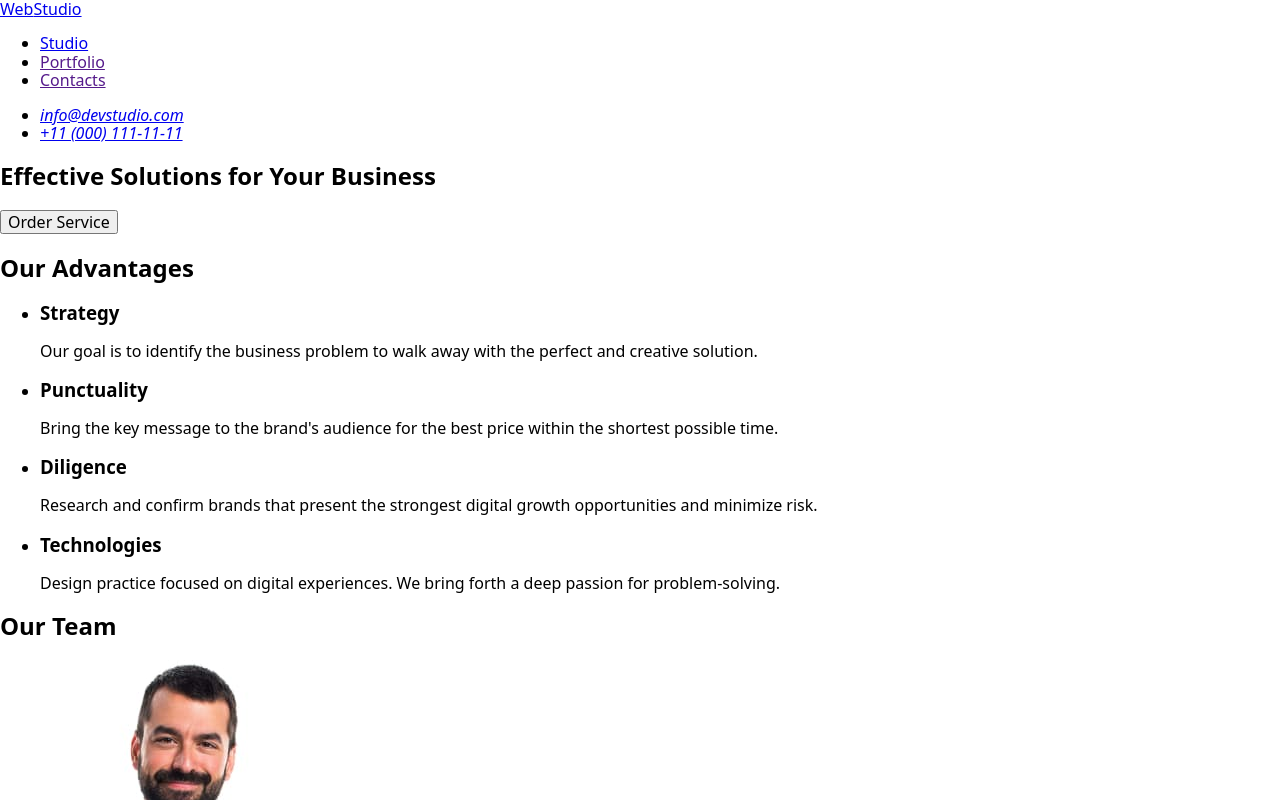
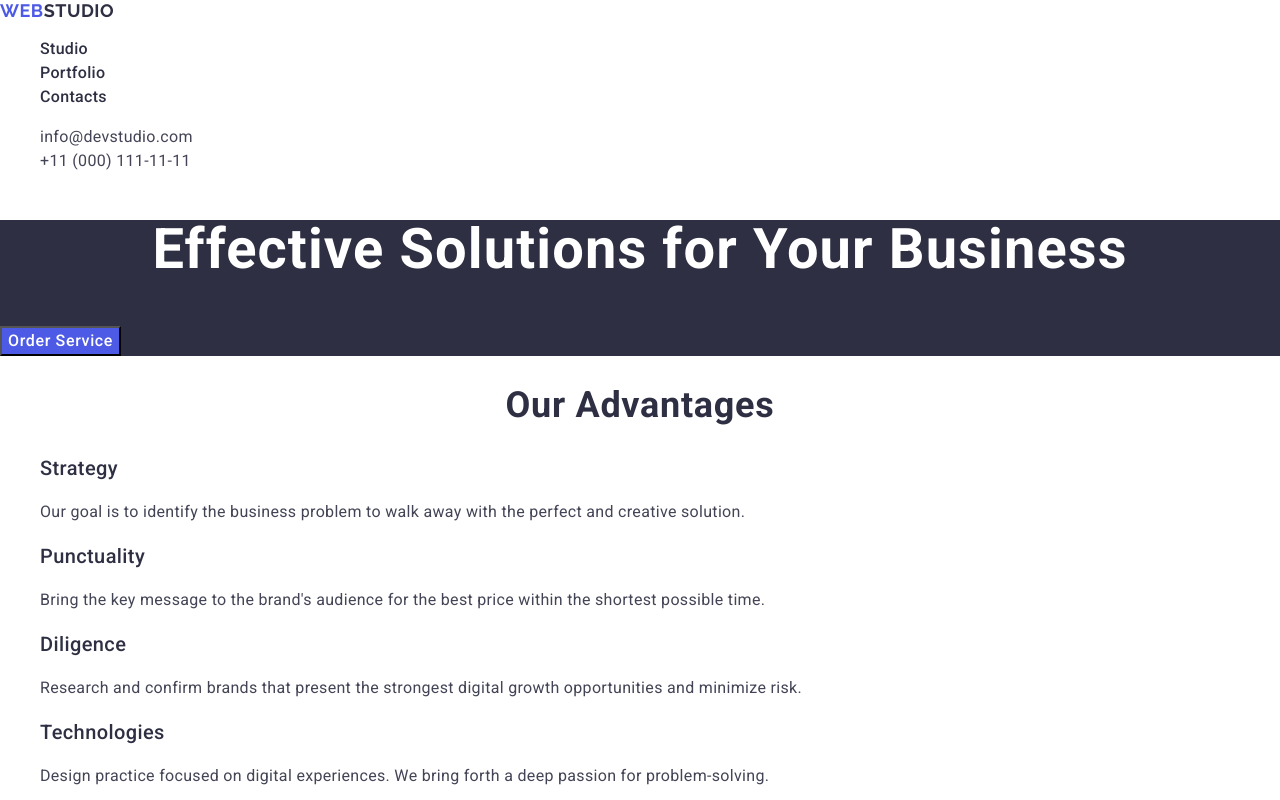
Before and after one commit to IvanNevm/goit-markup-hw-02, a plain HTML site: page index.html in a window 1280 px wide. Shown: the top 800 px of the page. Drawn offline with nearby package versions, Linux system fonts and the light colour scheme.

Commit message:
finalchanges

```diff
--- a/css/styles.css
+++ b/css/styles.css
@@ -64,7 +64,7 @@ a {
 }
 
 .button-first {
-    font-family: "Raleway", sans-serif;
+    font-family: inherit;
     background-color: #4d5ae5;
     font-weight: 500;
     font-size: 16px;
@@ -73,7 +73,8 @@ a {
     color: #fff;
     cursor: pointer;
 }
-.button-first:hover {
+.button-first:hover,
+.button-first:active {
     background-color: #404bbf;
 }
   /* ============================2nd section=======================*/
--- a/index.html
+++ b/index.html
@@ -9,7 +9,7 @@
 <link rel="preconnect" href="https://fonts.googleapis.com">
 <link rel="preconnect" href="https://fonts.gstatic.com" crossorigin>
 <link href="https://fonts.googleapis.com/css2?family=Raleway:wght@700&family=Roboto:wght@400;500;700&display=swap" rel="stylesheet">
-<link rel="stlylesheet" href="./css/styles.css">
+<link rel="stylesheet" href="./css/styles.css">
 
 </head>
 <body>
```
